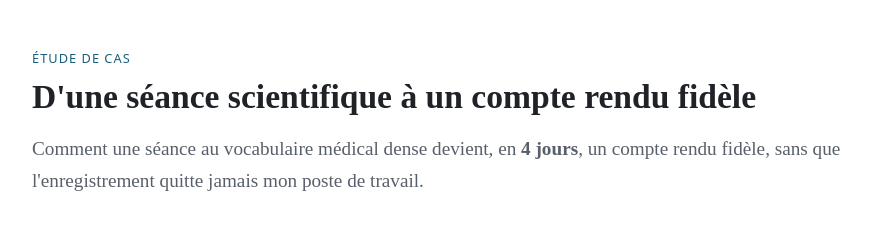
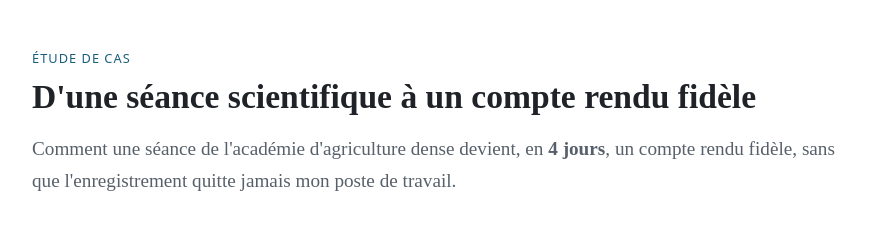
Before and after one commit to myriam-braconier/bibliotheque-vivante, a plain HTML site: page etude-de-cas.html in a window 1280 px wide. Shown: the top 247 px of the page, without its empty margins (198-1081 px from the left). Drawn offline with Linux system fonts and the light colour scheme.

Commit message:
Update header text in etude-de-cas.html

```diff
--- a/etude-de-cas.html
+++ b/etude-de-cas.html
@@ -150,7 +150,7 @@
   <p class="surtitre">Étude de cas</p>
   <h1>D'une séance scientifique à un compte rendu fidèle</h1>
   <p class="chapeau">
-    Comment une séance au vocabulaire médical dense devient, en
+    Comment une séance de l'académie d'agriculture dense devient, en
     <strong>4 jours</strong>, un compte rendu fidèle, sans que l'enregistrement
     quitte jamais mon poste de travail.
   </p>
```
